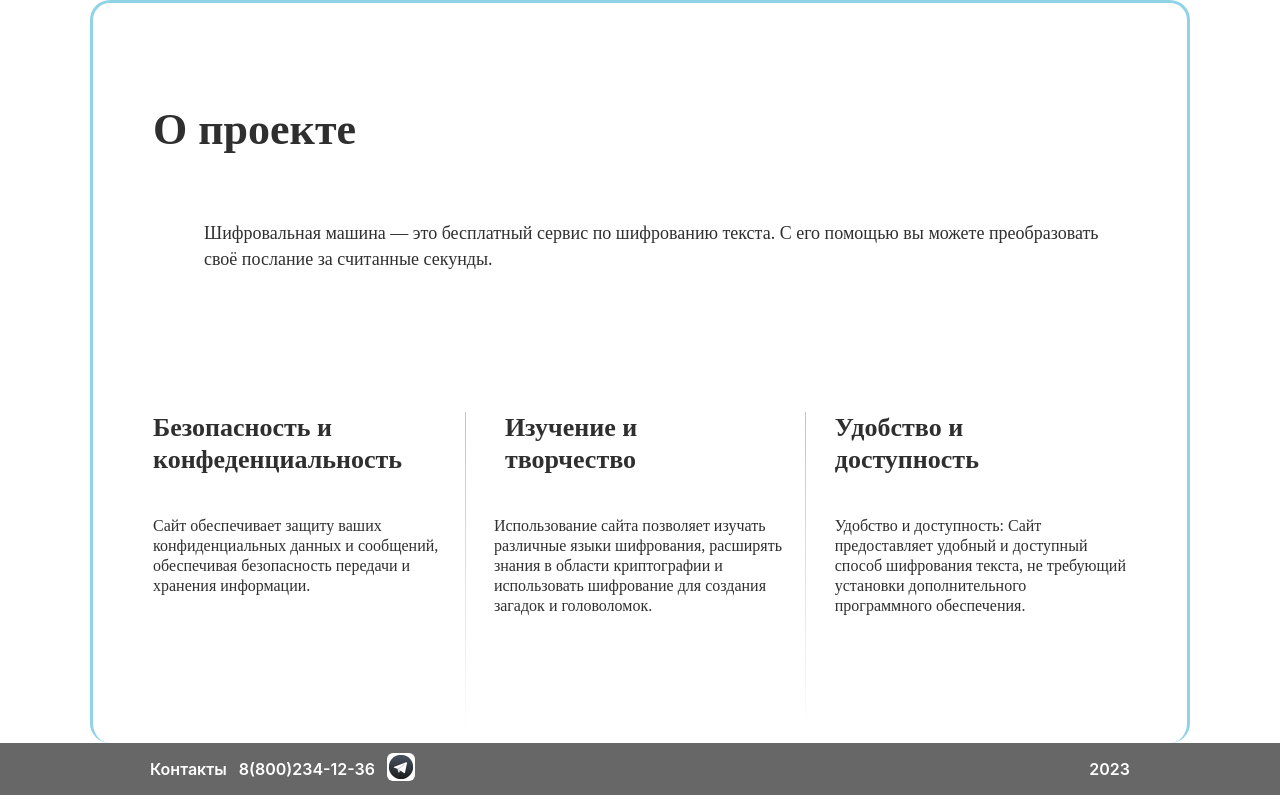
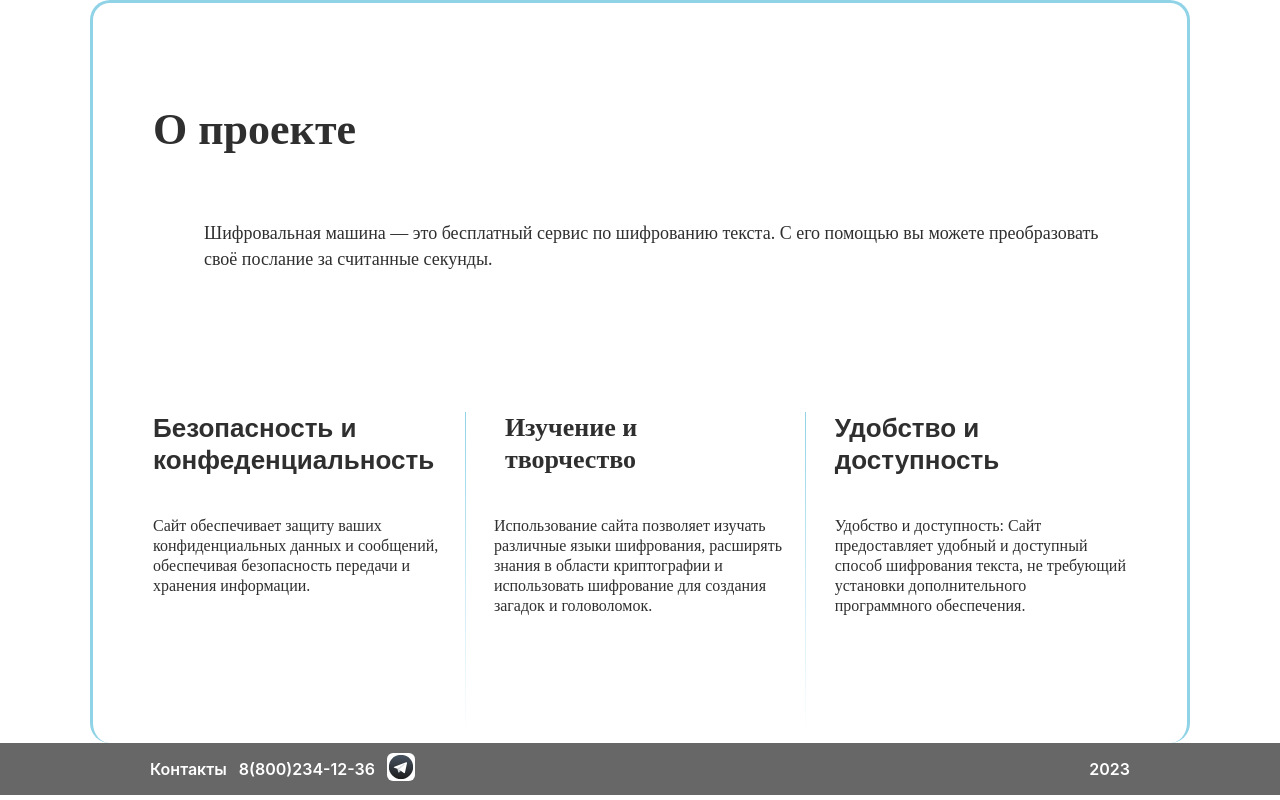
Before and after one commit to encryption-machine/Front, a React (Create React App) app: page / in a window 1280 px wide. Built offline with nearby package versions, Linux system fonts and the light colour scheme.

Commit message:
проверка push

```diff
--- a/src/components/AboutProject/AboutProject.module.scss
+++ b/src/components/AboutProject/AboutProject.module.scss
@@ -43,7 +43,7 @@
   }
   &__titleItem {
     margin: 0;
-    font-family: 'Montserrat';
+    font-family: 'Montserrat', sans-serif;
     font-style: normal;
     font-weight: 600;
     font-size: 26px;
```
